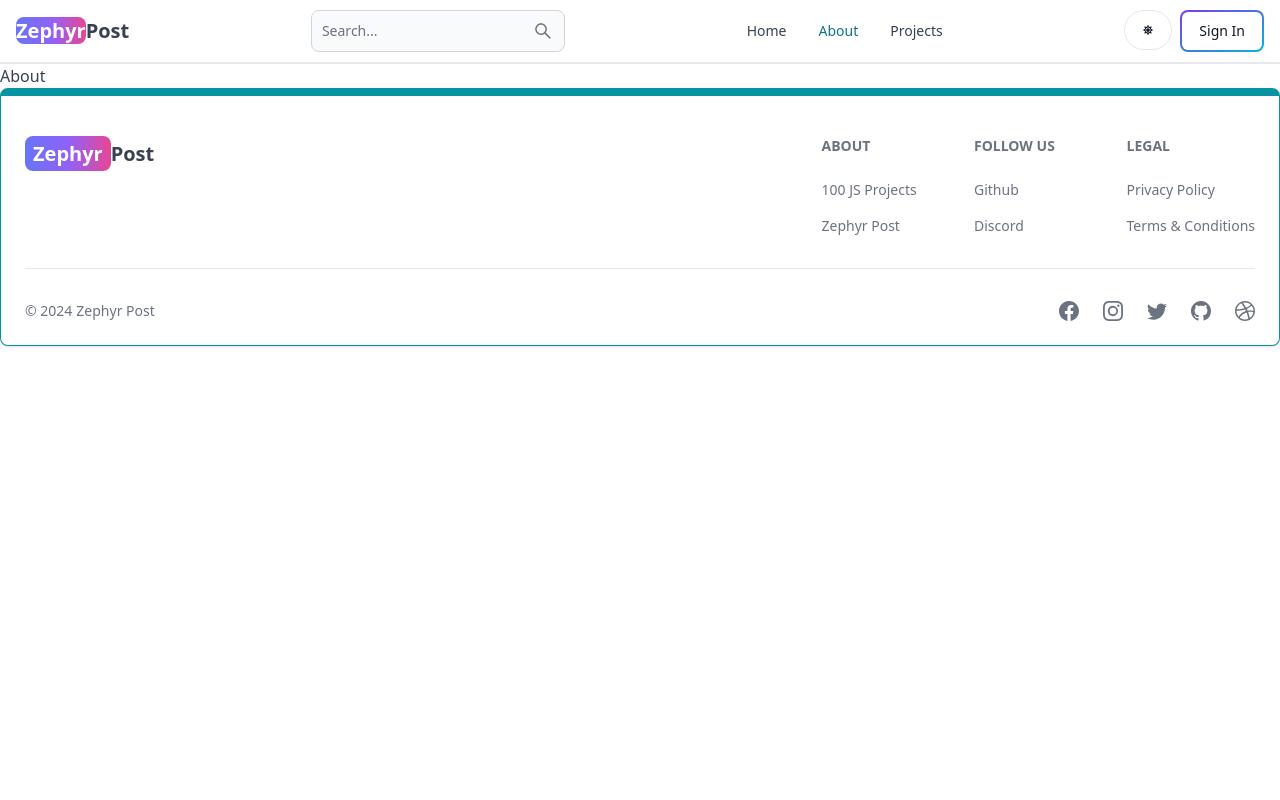
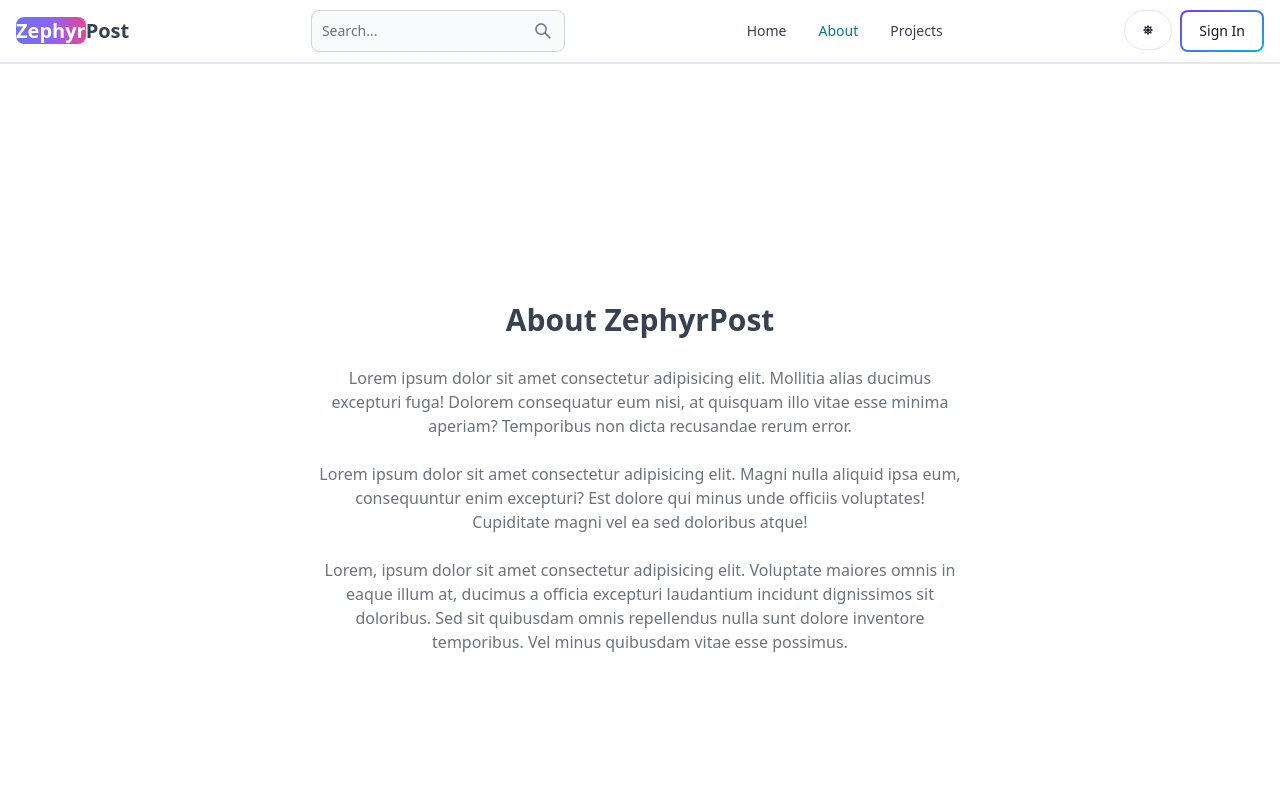
Before and after one commit to AmishaJha0426/ZephyrPost, a React (Vite) app in the folder client/: page /about in a window 1280 px wide. Shown: the top 800 px of the page. Built offline with nearby package versions, Linux system fonts and the light colour scheme; no server answers.

Commit message:
complete about and projects page

```diff
--- a/client/src/pages/About.jsx
+++ b/client/src/pages/About.jsx
@@ -1,7 +1,26 @@
-import React from 'react'
-
 export default function About() {
   return (
-    <div>About</div>
-  )
+    <div className='min-h-screen flex items-center justify-center'>
+      <div className='max-w-2xl mx-auto p-3 text-center'>
+        <div>
+          <h1 className='text-3xl font font-semibold text-center my-7'>
+            About ZephyrPost
+          </h1>
+          <div className='text-md text-gray-500 flex flex-col gap-6'>
+            <p>
+              Lorem ipsum dolor sit amet consectetur adipisicing elit. Mollitia alias ducimus excepturi fuga! Dolorem consequatur eum nisi, at quisquam illo vitae esse minima aperiam? Temporibus non dicta recusandae rerum error.
+            </p>
+
+            <p>
+              Lorem ipsum dolor sit amet consectetur adipisicing elit. Magni nulla aliquid ipsa eum, consequuntur enim excepturi? Est dolore qui minus unde officiis voluptates! Cupiditate magni vel ea sed doloribus atque!
+            </p>
+
+            <p>
+             Lorem, ipsum dolor sit amet consectetur adipisicing elit. Voluptate maiores omnis in eaque illum at, ducimus a officia excepturi laudantium incidunt dignissimos sit doloribus. Sed sit quibusdam omnis repellendus nulla sunt dolore inventore temporibus. Vel minus quibusdam vitae esse possimus.
+            </p>
+          </div>
+        </div>
+      </div>
+    </div>
+  );
 }
--- a/client/src/pages/Home.jsx
+++ b/client/src/pages/Home.jsx
@@ -19,8 +19,7 @@ export default function Home() {
       <div className='flex flex-col gap-6 p-28 px-3 max-w-6xl mx-auto '>
         <h1 className='text-3xl font-bold lg:text-6xl'>Welcome to my Blog</h1>
         <p className='text-gray-500 text-xs sm:text-sm'>
-          Here you'll find a variety of articles and tutorials on topics such as
-          web development, software engineering, and programming languages.
+          Lorem ipsum dolor sit, amet consectetur adipisicing elit. Praesentium aut facere nisi adipisci tempore ullam ratione mollitia dignissimos labore quos?
         </p>
         <Link
           to='/search'
--- a/client/src/pages/Projects.jsx
+++ b/client/src/pages/Projects.jsx
@@ -1,7 +1,11 @@
-import React from 'react'
+import CallToAction from '../components/CallToAction';
 
 export default function Projects() {
   return (
-    <div>Projects</div>
+    <div className='min-h-screen max-w-2xl mx-auto flex justify-center items-center flex-col gap-6 p-3'>
+      <h1 className='text-3xl font-semibold'>Pojects</h1>
+      <p className='text-md text-gray-500'>Lorem ipsum, dolor sit amet consectetur adipisicing elit. Nulla ea enim est harum molestias perspiciatis iste itaque minus architecto. Veritatis!</p>
+      <CallToAction />
+    </div>
   )
 }
```
